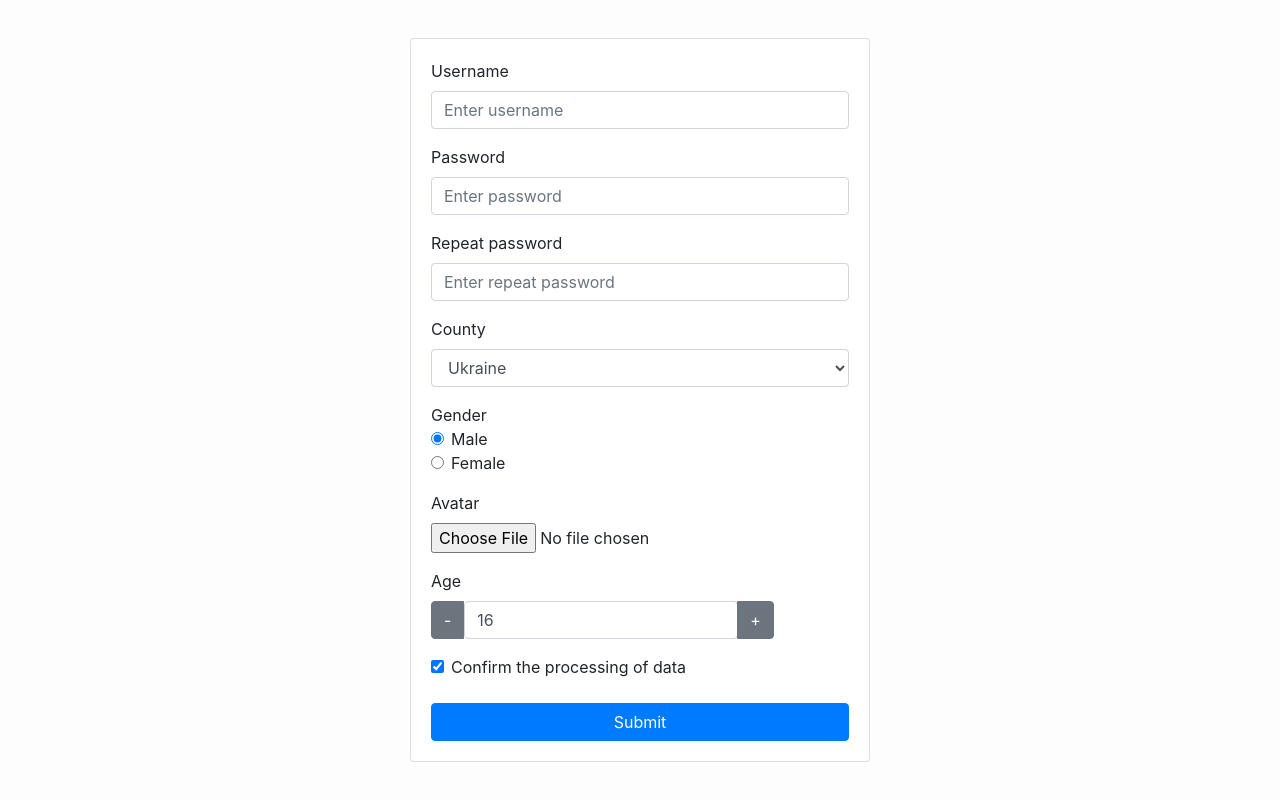
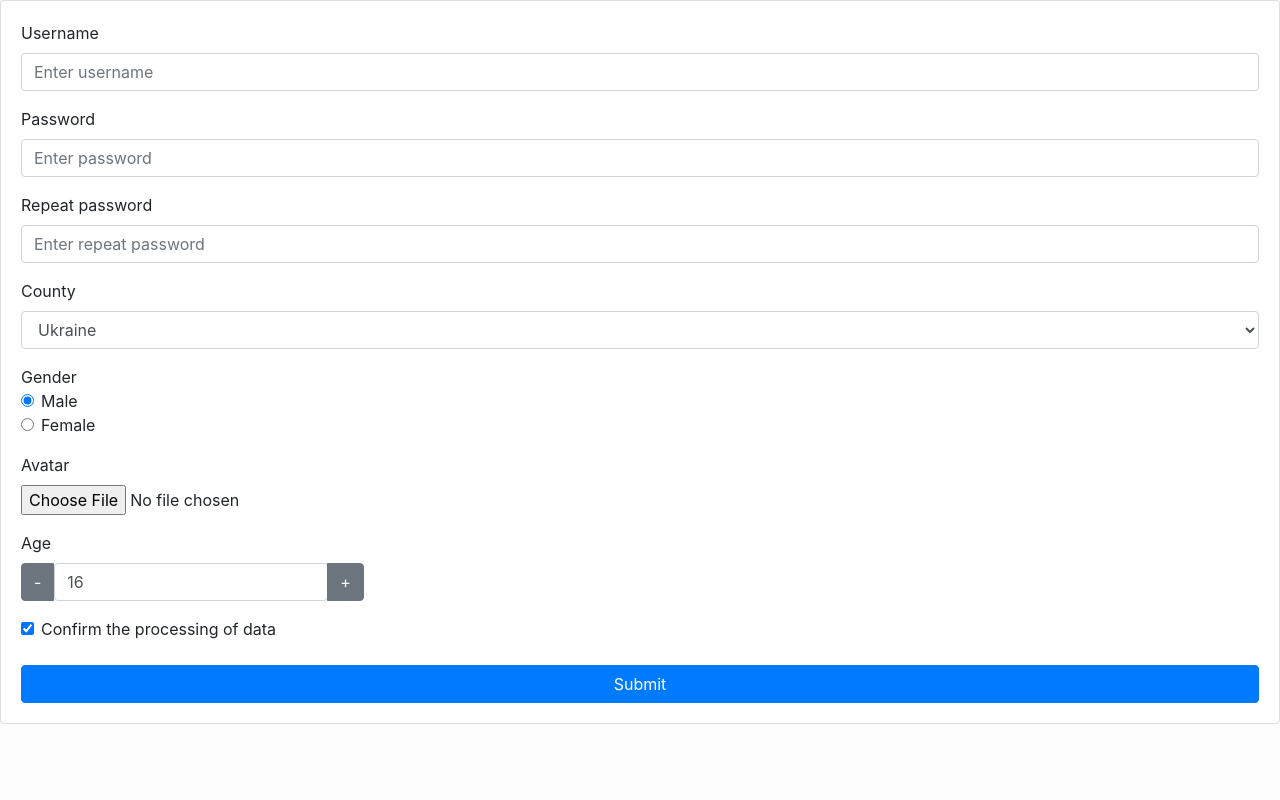
Before and after one commit to dchaika1990/reactwarriors-forms-master, a React (Create React App) app: page / in a window 1280 px wide. Built offline with nearby package versions, Linux system fonts and the light colour scheme.

Commit message:
component Field

```diff
--- a/src/components/App.js
+++ b/src/components/App.js
@@ -1,5 +1,6 @@
 import React from "react";
 import countries from '../data/countries'
+import Field from "./Field";
 
 export default class App extends React.Component {
 
@@ -101,59 +102,38 @@ export default class App extends React.Component {
     // ));
 
     return (
-      <div className="form-container card">
+      <div className="card">
         <form className="form card-body">
-          <div className="form-group">
-            <label>Username</label>
-            <input
+          <Field
+            id='username'
+            labelText='Username'
             type="text"
-              className="form-control"
             placeholder="Enter username"
             name='username'
-              ref={node => (this.username = node)}
             value={this.state.username}
             onChange={this.onChange}
+            error={this.state.errors.username}
           />
-            {this.state.errors.username ? (
-              <div className="invalid-feedback">
-                {this.state.errors.username}
-              </div>
-            ) : null}
-          </div>
-          <div className="form-group">
-            <label>Password</label>
-            <input
-              type="text"
-              className="form-control"
+          <Field
+            id='password'
+            labelText='Password'
+            type="password"
             placeholder="Enter password"
             name='password'
-              ref={node => (this.password = node)}
             value={this.state.password}
             onChange={this.onChange}
+            error={this.state.errors.password}
           />
-            {this.state.errors.password ? (
-              <div className="invalid-feedback">
-                {this.state.errors.password}
-              </div>
-            ) : null}
-          </div>
-          <div className="form-group">
-            <label>Repeat password</label>
-            <input
-              type="text"
-              className="form-control"
+          <Field
+            id='repeatPassword'
+            labelText='Repeat password'
+            type="password"
             placeholder="Enter repeat password"
             name='repeatPassword'
-              ref={node => (this.repeatPassword = node)}
             value={this.state.repeatPassword}
             onChange={this.onChange}
+            error={this.state.errors.repeatPassword}
           />
-            {this.state.errors.repeatPassword ? (
-              <div className="invalid-feedback">
-                {this.state.errors.repeatPassword}
-              </div>
-            ) : null}
-          </div>
           <div className="form-group">
             <label htmlFor="county">County</label>
             <select
--- /dev/null
+++ b/src/components/Field.jsx
@@ -0,0 +1,26 @@
+import React from 'react';
+
+const Field = props => {
+    const { id, labelText, type, placeholder, name, value, onChange, error } = props;
+    return (
+        <div className="form-group">
+            <label htmlFor={id}>{labelText}</label>
+            <input
+                id={id}
+                type={type}
+                className="form-control"
+                placeholder={placeholder}
+                name={name}
+                value={value}
+                onChange={onChange}
+            />
+            {error ? (
+                <div className="invalid-feedback">
+                    {error}
+                </div>
+            ) : null}
+        </div>
+    )
+};
+
+export default Field;
```
Also changed, not shown: 1 other file (tests, documents, lock files or other folders). Lines whose indentation alone changed are shown as unchanged.
